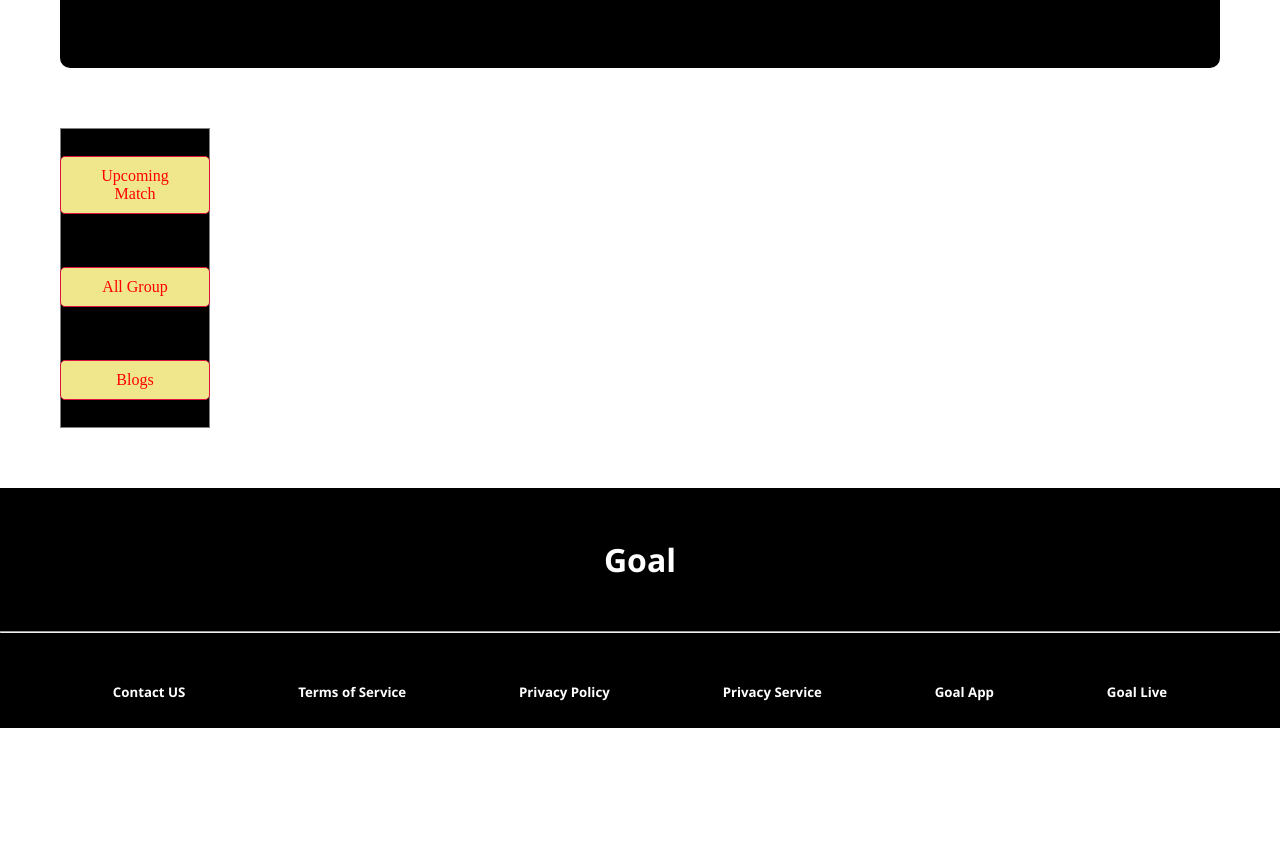
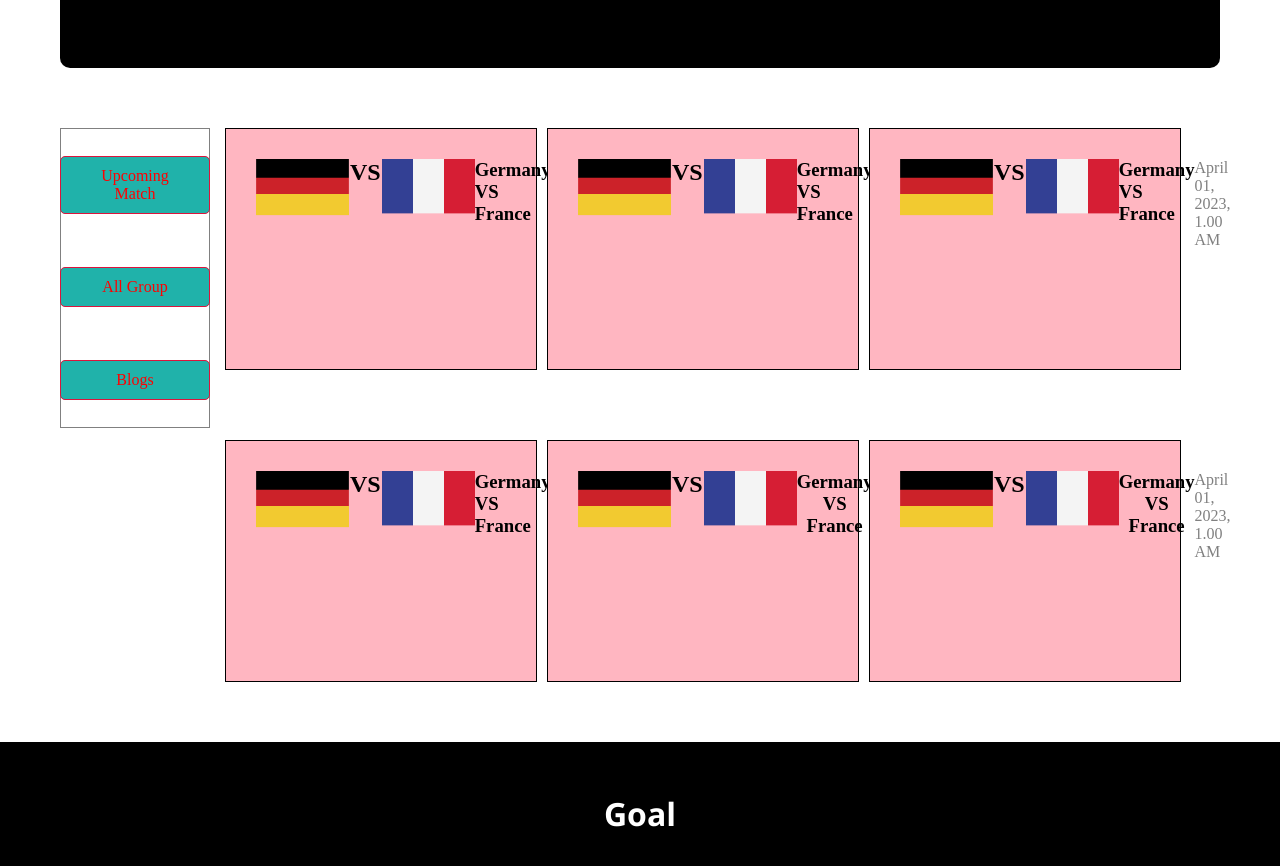
Before and after one commit to nh-naim/fifa-worldcup-2022, a plain HTML site: page next-match.html in a window 1280 px wide. Shown: the part 482-1348 px from the top of the page. Before the commit the page ends 1210 px from the top, so only its background shows below. Drawn offline with Linux system fonts and the light colour scheme.

Commit message:
responsive

```diff
--- a/next-match.html
+++ b/next-match.html
@@ -8,13 +8,6 @@
     <link rel="stylesheet" href="styles/style.css">
     <!-- fav icons -->
     <link rel="shortcut icon" href="worldcup/assets/trophy.jpg" type="image/x-icon">
-    <!--------google fonts---------->
-    <!-- <link rel="preconnect" href="https://fonts.googleapis.com">
-    <link rel="preconnect" href="https://fonts.gstatic.com" crossorigin>
-    <link
-        href="https://fonts.googleapis.com/css2?family=Poppins:wght@400;500&family=Roboto&family=Roboto+Slab&display=swap"
-        rel="stylesheet"> -->
-
     <!-------font awesome---- -->
     <script src="https://kit.fontawesome.com/98f75dd239.js" crossorigin="anonymous"></script>
 
@@ -56,7 +49,111 @@
                         <a class="txt" href="">Blogs</a>
                     </div>
                 </div>
-                <div>
+                <div class="game-schedule">
+                    <div class="match">
+                        <div class="match-opponent">
+                            <div class="german-flag">
+                                <img src="worldcup/assets/germany Flag.png" alt="flags">
+                            </div>
+                            <h2>VS</h2>
+                            <div class="france-flag">
+                                <img src="worldcup/assets/Flag.png" alt="france flag">
+                            </div>
+                            <br>
+                            <div class="match-timing">
+                                <h3>Germany VS France </h3>
+                                <p class="txt-clr">April 01, 2023, 1.00 AM</p>
+                            </div>
+                        </div>
+
+                    </div>
+                    <div class="match">
+                        <div class="match-opponent">
+                            <div class="german-flag">
+                                <img src="worldcup/assets/germany Flag.png" alt="flags">
+                            </div>
+                            <h2>VS</h2>
+                            <div class="france-flag">
+                                <img src="worldcup/assets/Flag.png" alt="france flag">
+                            </div>
+                            <br>
+                            <div class="match-timing">
+                                <h3>Germany VS France </h3>
+                                <p class="txt-clr">April 01, 2023, 1.00 AM</p>
+                            </div>
+                        </div>
+
+                    </div>
+                    <div class="match">
+                        <div class="match-opponent">
+                            <div class="german-flag">
+                                <img src="worldcup/assets/germany Flag.png" alt="flags">
+                            </div>
+                            <h2>VS</h2>
+                            <div class="france-flag">
+                                <img src="worldcup/assets/Flag.png" alt="france flag">
+                            </div>
+                            <br>
+                            <div class="match-timing">
+                                <h3>Germany VS France </h3>
+                                <p class="txt-clr">April 01, 2023, 1.00 AM</p>
+                            </div>
+                        </div>
+
+                    </div>
+                    <div class="match">
+                        <div class="match-opponent">
+                            <div class="german-flag">
+                                <img src="worldcup/assets/germany Flag.png" alt="flags">
+                            </div>
+                            <h2>VS</h2>
+                            <div class="france-flag">
+                                <img src="worldcup/assets/Flag.png" alt="france flag">
+                            </div>
+                            <br>
+                            <div class="match-timing">
+                                <h3>Germany VS France </h3>
+                                <p class="txt-clr">April 01, 2023, 1.00 AM</p>
+                            </div>
+                        </div>
+
+                    </div>
+                    <div class="match">
+                        <div class="match-opponent">
+                            <div class="german-flag">
+                                <img src="worldcup/assets/germany Flag.png" alt="flags">
+                            </div>
+                            <h2>VS</h2>
+                            <div class="france-flag">
+                                <img src="worldcup/assets/Flag.png" alt="france flag">
+                            </div>
+                            <div class="match-timing">
+                                <h3 class="game-plan">Germany VS France </h3>
+                                <p class="txt-clr">April 01, 2023, 1.00 AM</p>
+                            </div>
+                            <br>
+
+                        </div>
+
+                    </div>
+                    <div class="match">
+                        <div class="match-opponent">
+                            <div class="german-flag">
+                                <img src="worldcup/assets/germany Flag.png" alt="flags">
+                            </div>
+                            <h2>VS</h2>
+                            <div class="france-flag">
+                                <img src="worldcup/assets/Flag.png" alt="france flag">
+                            </div>
+                            <div class="match-timing">
+                                <h3 class="game-plan">Germany VS France </h3>
+                                <p class="txt-clr">April 01, 2023, 1.00 AM</p>
+                            </div>
+                            <br>
+
+                        </div>
+
+                    </div>
 
                 </div>
             </section>
--- a/styles/style.css
+++ b/styles/style.css
@@ -52,7 +52,7 @@
 
 .itm-btn {
     text-decoration: none;
-    background-color: khaki;
+    background-color: lightseagreen;
     padding: 10px 40px;
     color: whitesmoke;
     font-weight: 400;
@@ -65,7 +65,7 @@
 } */
 
 .group-box {
-    background-color: black;
+    background-color: white;
     height: 300px;
     width: 150px;
     margin-top: 60px;
@@ -149,3 +149,56 @@ hr {
     color: #fff;
     font-family: 'Segoe UI', Verdana, sans-serif;
 }
+
+/* ----------------------------------Upcoming match styles------------------------- */
+.match {
+    background-color: lightpink;
+    border: 1px solid black;
+    margin-top: 60px;
+    padding: 30px;
+    width: 312px;
+    height: 242px;
+    /* display: flex;
+    justify-content: center;
+    text-align: center; */
+
+}
+
+.match-opponent {
+    display: flex;
+    flex-direction: row;
+}
+
+.match-timing {}
+
+.game-plan {
+    color: black;
+    text-align: center;
+    justify-content: center;
+
+}
+
+.txt-clr {
+    color: gray;
+
+}
+
+.game-schedule {
+    background-color: white;
+    display: grid;
+    grid-template-columns: repeat(3, 1fr);
+    justify-content: space-evenly;
+    gap: 10px;
+
+}
+
+.match-timing {
+    display: flex;
+    flex-direction: row;
+}
+
+@media only screen and (max-width:688px) {
+    .features {
+        background-color: tomato;
+    }
+}
```
Also changed, not shown: index.html (+1 -1 lines).
